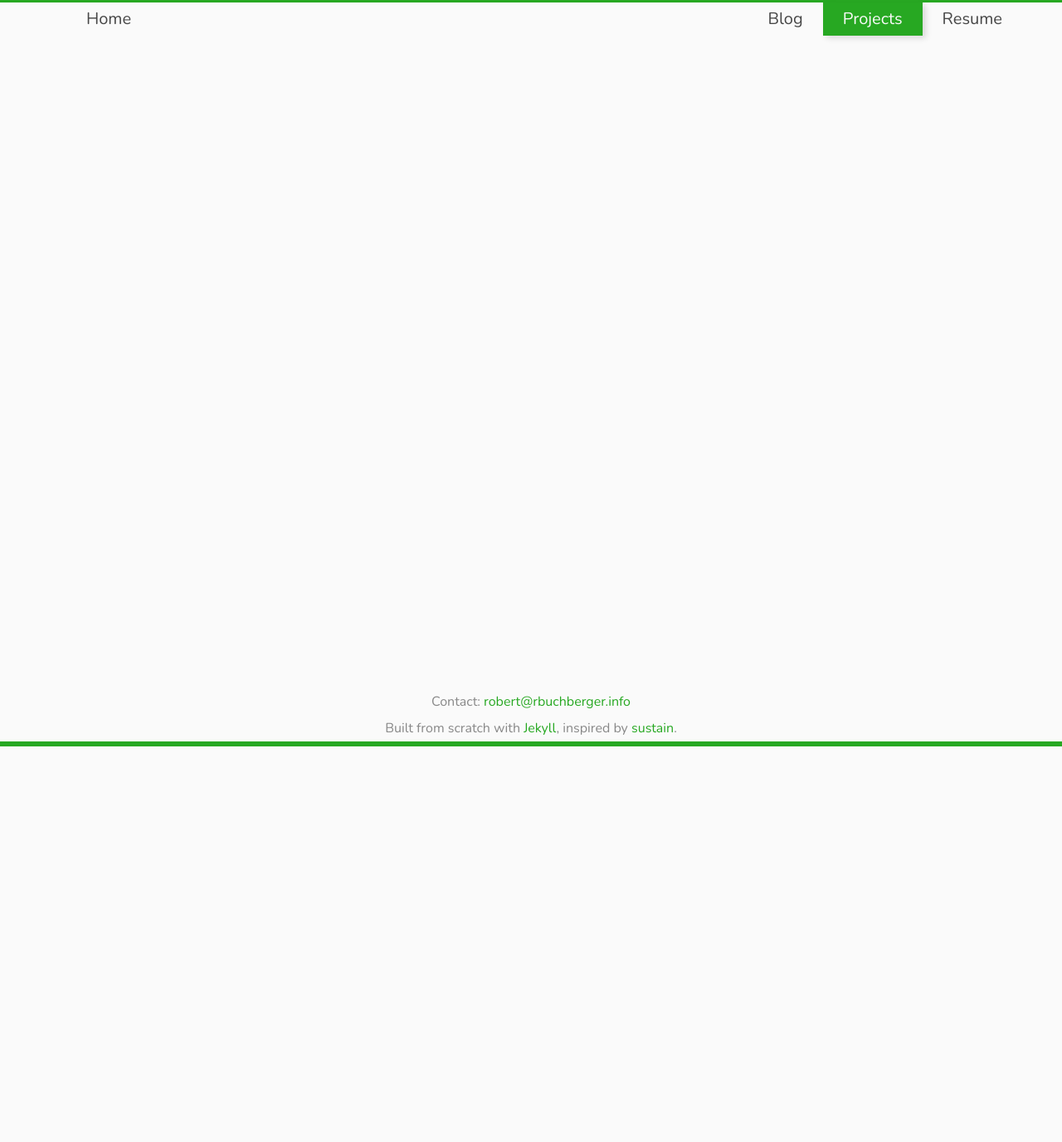
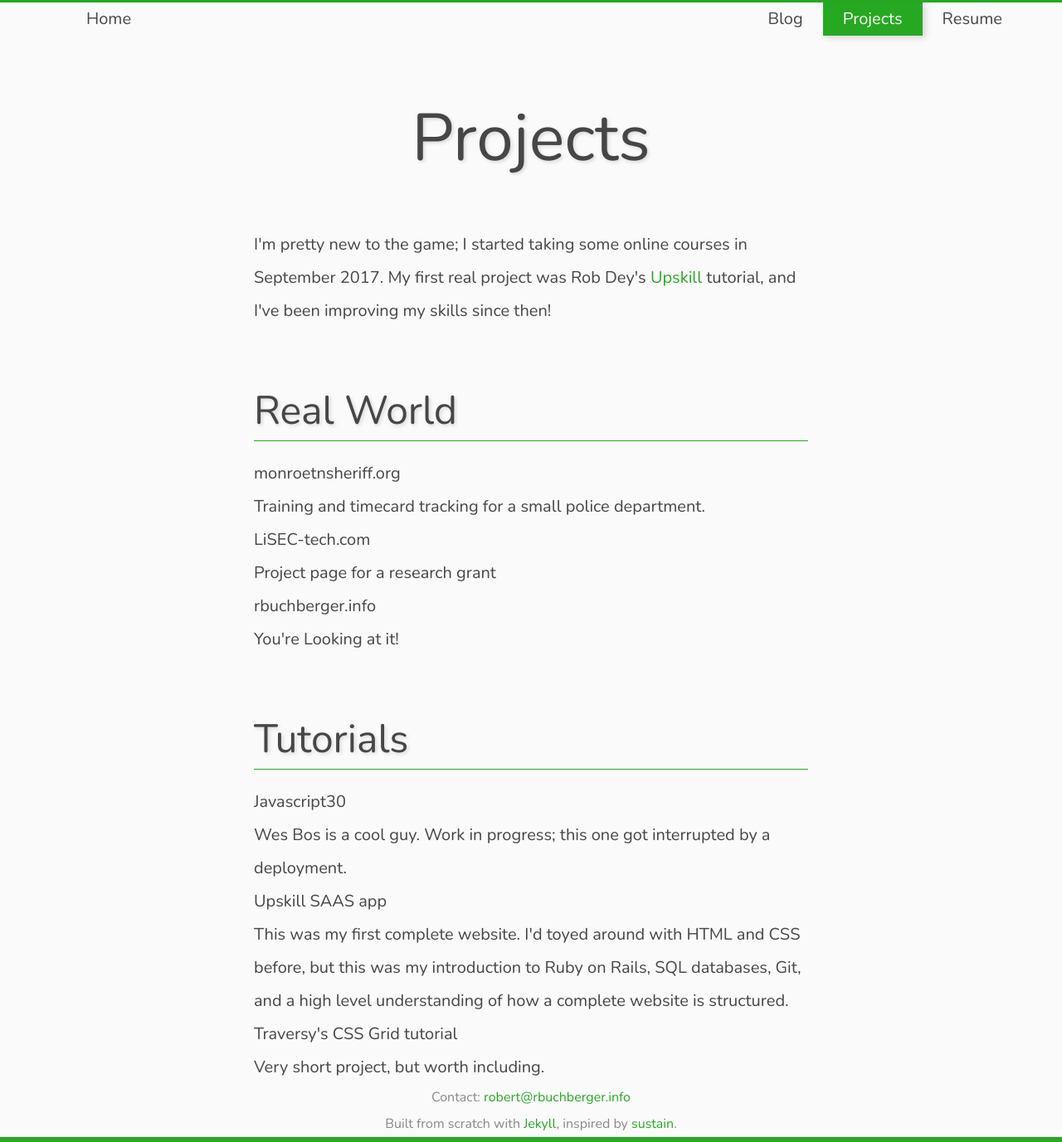
Before and after one commit to rbuchberger/robert-buchberger.com, a Jekyll site: the page built from projects.html, in a window 1280 px wide. Shown: the whole page at 83% size. Built offline with Jekyll 4.4.1, drawn with Linux system fonts in a browser that asks for light colours; before the commit the page ends 900 px from its top, so only the background shows below that.

Commit message:
project page rough draft

```diff
--- a/projects.html
+++ b/projects.html
@@ -1,2 +1,27 @@
 ---
 ---
+<h1>Projects</h1>
+<p>I'm pretty new to the game; I started taking some online courses in September 2017. My first real project was Rob Dey's <a href="#">Upskill</a> tutorial, and I've been improving my skills since then!</p>
+
+<h2>Real World</h2>
+<dl>
+    <dt>monroetnsheriff.org</dt>
+    <dd>Training and timecard tracking for a small police department.</dd>
+
+    <dt>LiSEC-tech.com</dt>
+    <dd>Project page for a research grant</dd>
+
+    <dt>rbuchberger.info</dt>
+    <dd>You're Looking at it!</dd>
+</dl>
+<h2>Tutorials</h2>
+<dl>
+    <dt>Javascript30</dt>
+    <dd>Wes Bos is a cool guy. Work in progress; this one got interrupted by a deployment.</dd>
+
+    <dt>Upskill SAAS app</dt>
+    <dd>This was my first complete website. I'd toyed around with HTML and CSS before, but this was my introduction to Ruby on Rails, SQL databases, Git, and a high level understanding of how a complete website is structured.</dd>
+
+    <dt>Traversy's CSS Grid tutorial</dt>
+    <dd>Very short project, but worth including.</dd>
+</dl>
```
